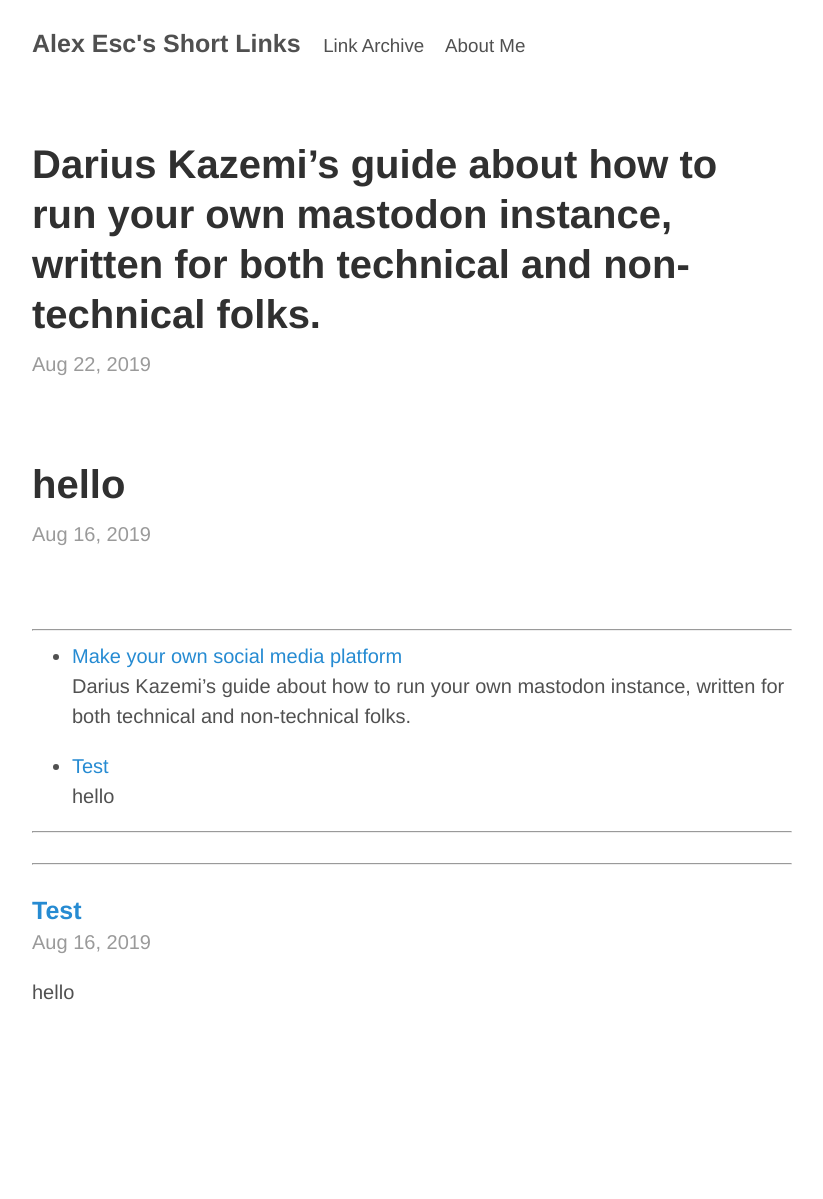
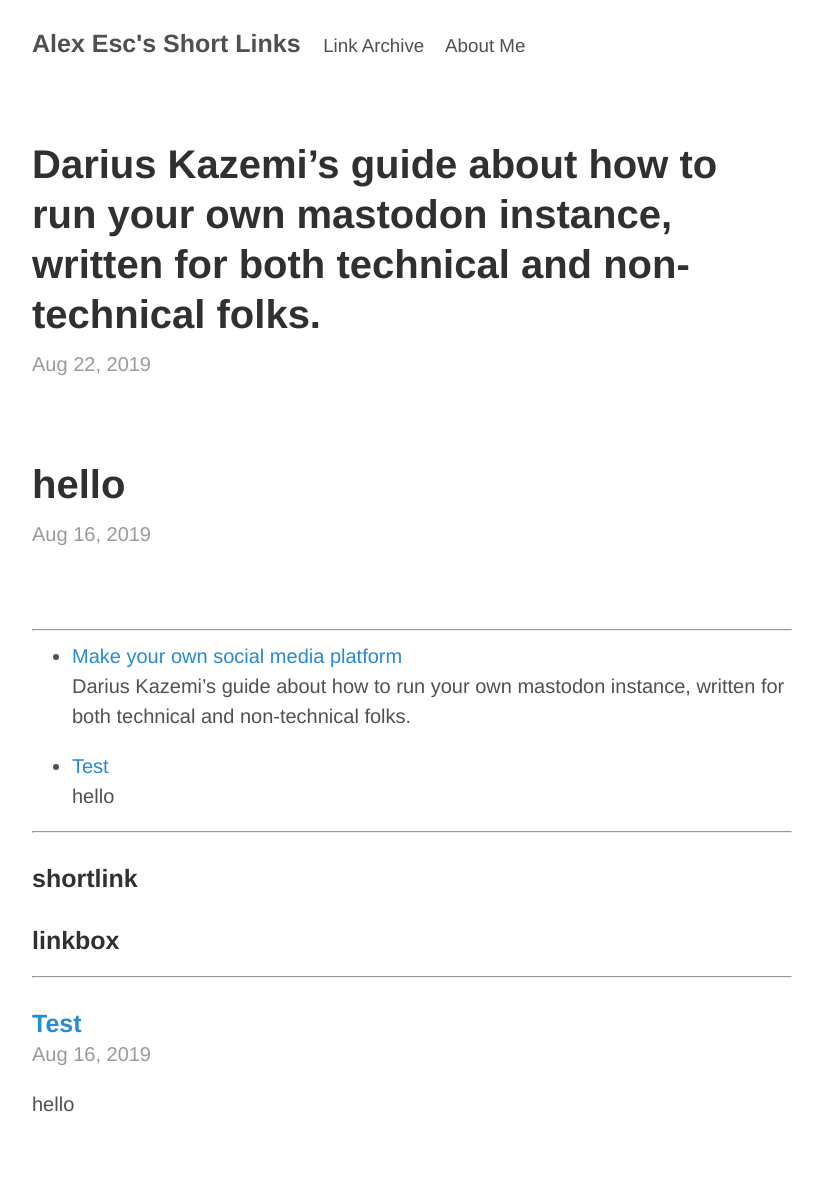
Before and after one commit to alex-esc/url, a Jekyll site: the page built from linkbox.md, in a window 1280 px wide. Shown: the whole page, without its empty margins (228-1051 px from the left). Built offline with Jekyll 4.4.1, drawn with Linux system fonts in a browser that asks for light colours; before the commit the page ends 1087 px from its top, so only the background shows below that.

Commit message:
Update linkbox.md

```diff
--- a/linkbox.md
+++ b/linkbox.md
@@ -33,7 +33,7 @@ title: Link Box
 ---
 
 {% for tags in site.tags %}
-  <h3>{{ tags[linkbox] }}</h3>
+  <h3>{{ tags[0] }}</h3>
   <ul>
     {% for post in tags[linkbox] %}
       <li><a href="{{ post.url }}">{{ post.title }}</a></li>
```
